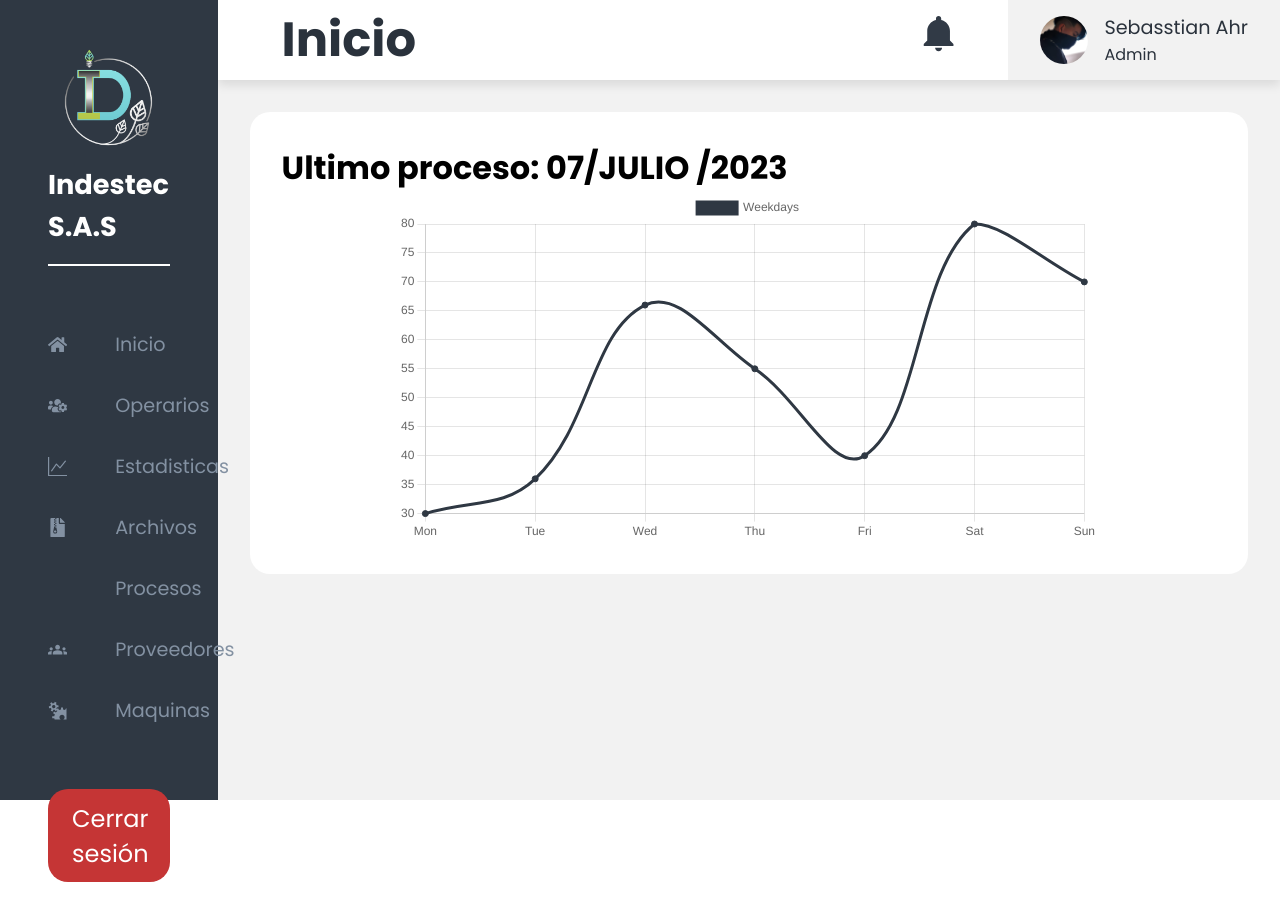
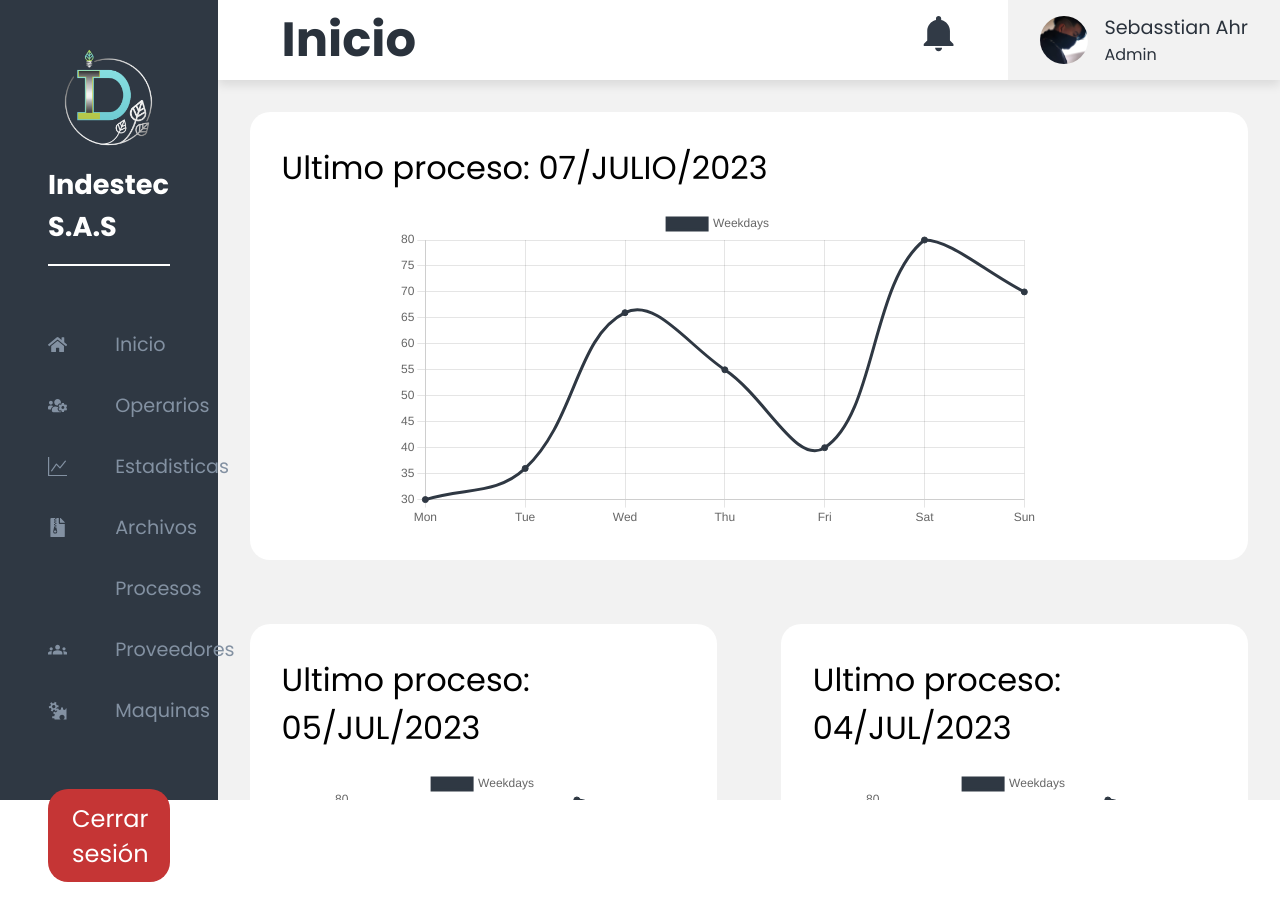
Before and after one commit to SebasstianAhr/proyecto-sena, a React (Vite) app: page /statistics in a window 1280 px wide. Built offline with nearby package versions, Linux system fonts and the light colour scheme; some icons are missing.

Commit message:
Hice la pagina de statistics

```diff
--- a/src/components/componentsStatistics/Grafics.jsx
+++ b/src/components/componentsStatistics/Grafics.jsx
@@ -1,57 +1,71 @@
 import { useRef } from "react";
 
+import {
+  Chart as ChartJS,
+  LineElement,
+  PointElement,
+  CategoryScale,
+  LinearScale,
+  Tooltip,
+  Legend,
+} from "chart.js";
 
-import { Chart as ChartJS, LineElement, PointElement, CategoryScale, LinearScale, Tooltip, Legend } from "chart.js"
-
-import { Line, getDatasetAtEvent } from "react-chartjs-2"
+import { Line, getDatasetAtEvent } from "react-chartjs-2";
 
 ChartJS.register(
-    LineElement, PointElement, CategoryScale, LinearScale, Tooltip, Legend
+  LineElement,
+  PointElement,
+  CategoryScale,
+  LinearScale,
+  Tooltip,
+  Legend
 );
 
-
-const Grafics = () => {
-
+const Grafics = ({ tittle }) => {
   const data = {
     labels: ["Mon", "Tue", "Wed", "Thu", "Fri", "Sat", "Sun"],
-        datasets: [{
+    datasets: [
+      {
         label: "Weekdays",
         data: [30, 36, 66, 55, 40, 80, 70],
         borderColor: "#2f3843",
         backgroundColor: "#2f3843",
         tension: 0.4,
-            link: ["http://www.chartjs.org", "http://www.chartjs3.com", "http://www.google.com"]
-        }]
+        link: [
+          "http://www.chartjs.org",
+          "http://www.chartjs3.com",
+          "http://www.google.com",
+        ],
+      },
+    ],
   };
 
-    const options = {
-
-    }
-
+  const options = {};
 
   const chartRef = useRef();
   const onClick = (event) => {
     if (getDatasetAtEvent(chartRef.current, event).length > 0) {
-            const clickDatasetsIndex = getDatasetAtEvent(chartRef.current, event)[0].datasetIndex
+      const clickDatasetsIndex = getDatasetAtEvent(chartRef.current, event)[0]
+        .datasetIndex;
       const dataPoint = getDatasetAtEvent(chartRef.current, event)[0].index;
       const link = data.datasets[clickDatasetsIndex].link[dataPoint];
       window.open(link, "_blank");
-
     }
-    }
-
+  };
 
   return (
     <div className="grafics-container-statistics">
       <div className="grafics-content-statistics">
         <div className="grafics-tittle-content">
-
-                    <h1>Ultimo proceso: 07/JULIO /2023</h1>
+          <p>{tittle}</p>
         </div>
         <div className="grafic-container">
-                    <Line data={data} options={options} onClick={onClick} ref={chartRef}>
-
-                    </Line>
+          <Line
+            data={data}
+            options={options}
+            onClick={onClick}
+            ref={chartRef}
+          ></Line>
         </div>
       </div>
     </div>
@@ -59,3 +73,5 @@ const Grafics = () => {
 };
 
 export default Grafics;
+
+/*los estilos de este componente estan en la linea 295 de css*/
--- a/src/index.css
+++ b/src/index.css
@@ -275,7 +275,6 @@
 .layout {
   display: flex;
   height: 100vh;
-
 }
 
 .layout-sidebar {
@@ -285,25 +284,15 @@
 .layout-content-container {
   width: 83vw;
   overflow-y: scroll;
-
 }
 
-
 .layout-content {
-
   background-color: #f2f2f2;
-  height: 100%;
 }
 
 /*=====================================
-=================HomePage===================
+====componetnStatistics de Grafics=====
 =====================================*/
-
-
-/*=====================================
-=================componentsGrafics===================
-=====================================*/
-
 
 .grafics-container-statistics {
   padding: 2rem;
@@ -321,12 +310,25 @@
 
 .grafics-tittle-content {
   width: 100%;
+  padding-bottom: 1rem;
+  font-size: 2rem;
 }
-
-
-
 
 .grafic-container {
   width: 100%;
   max-width: 75%;
+  height: 40vh;
 }
+
+/*=====================================
+=================Statistics============
+=====================================*/
+
+.container-statistic {
+  display: flex;
+  width: 100%;
+}
+
+.content-statistics {
+  width: 50%;
+}
--- a/src/pages/HomePage.jsx
+++ b/src/pages/HomePage.jsx
@@ -1,16 +1,10 @@
 import Layouts from "../layouts/Layouts";
+import Grafics from "../components/componentsStatistics/Grafics";
 const HomePage = () => {
   return (
     <Layouts>
       <div className="home">
-        <h1></h1>
-        <div className="content-grafics-home"></div>
-        <div className="content-general-home">
-          <div className="content-components-home"></div>
-          <div className="content-components-home"></div>
-          <div className="content-components-home"></div>
-          <div className="content-components-home"></div>
-        </div>
+        <Grafics tittle="Estadisticas" />
       </div>
     </Layouts>
   );
--- a/src/pages/Statistics.jsx
+++ b/src/pages/Statistics.jsx
@@ -4,12 +4,26 @@ const Statistics = () => {
   return (
     <Layouts>
       <div>
-        <Grafics />
+        <Grafics tittle="Ultimo proceso: 07/JULIO/2023" />
+        <div className="container-statistic">
+          <div className="content-statistics content-left-statistics">
+            <Grafics tittle="Ultimo proceso: 05/JUL/2023" />
+          </div>
+          <div className="content-statistics content-right-statistics">
+            <Grafics tittle="Ultimo proceso: 04/JUL/2023" />
+          </div>
+        </div>
+        <div className="container-statistic">
+          <div className="content-statistics content-left-statistics">
+            <Grafics tittle="Ultimo proceso: 03/JUL/2023" />
+          </div>
+          <div className="content-statistics content-right-statistics">
+            <Grafics tittle="Ultimo proceso: 02/JUL/2023" />
+          </div>
+        </div>
       </div>
     </Layouts>
   );
 };
 
 export default Statistics;
-
-/*cambiar los estilos de grafics a la pajina de statistis y ponerle los prots*/
--- a/src/pages/Workers.jsx
+++ b/src/pages/Workers.jsx
@@ -2,9 +2,7 @@ import Layouts from "../layouts/Layouts";
 const Workers = () => {
   return (
     <Layouts>
-      <div>
-        <h1>Operarios</h1>
-      </div>
+      <div></div>
     </Layouts>
   );
 };
```
Lines whose indentation alone changed are shown as unchanged.
